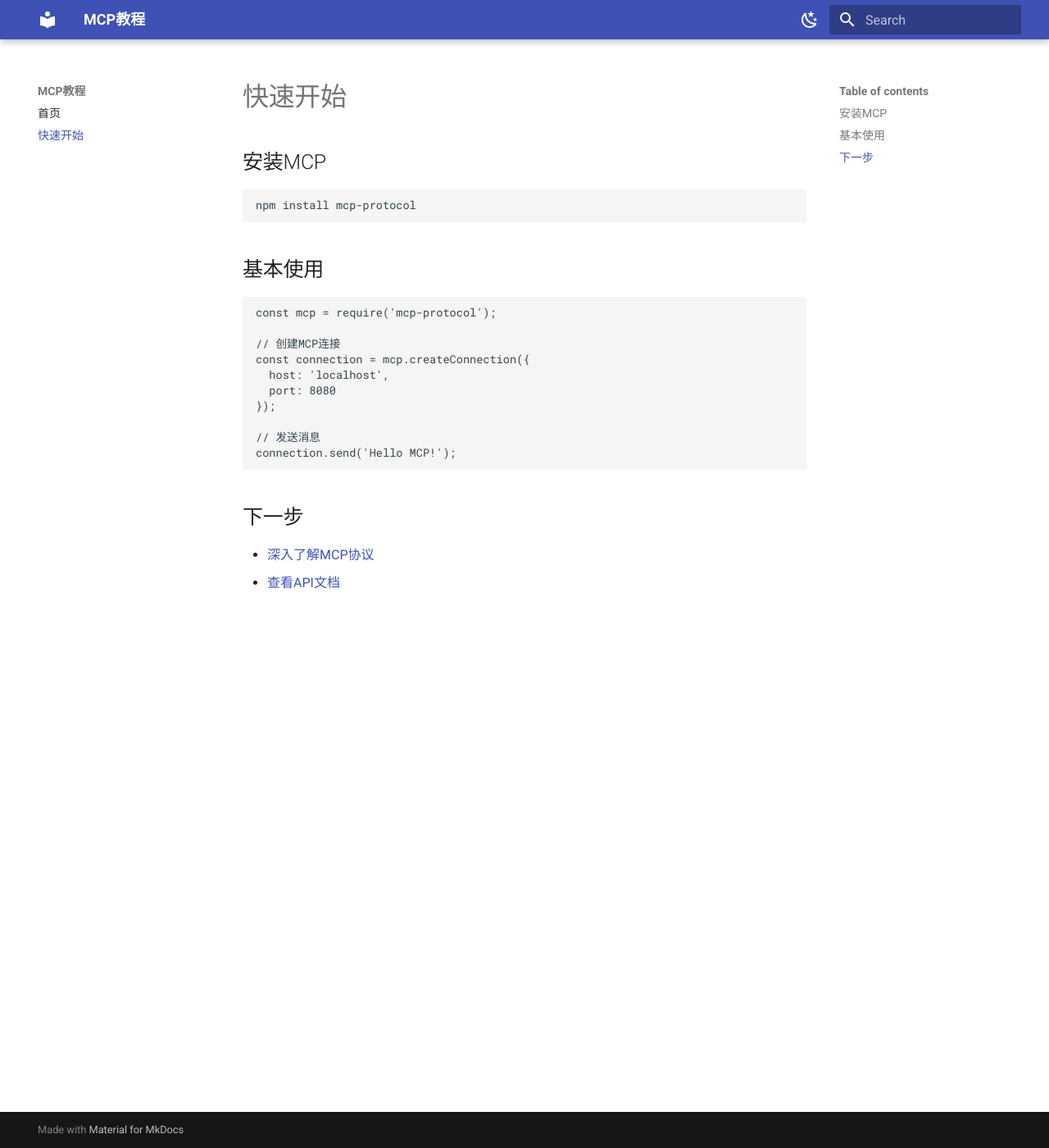
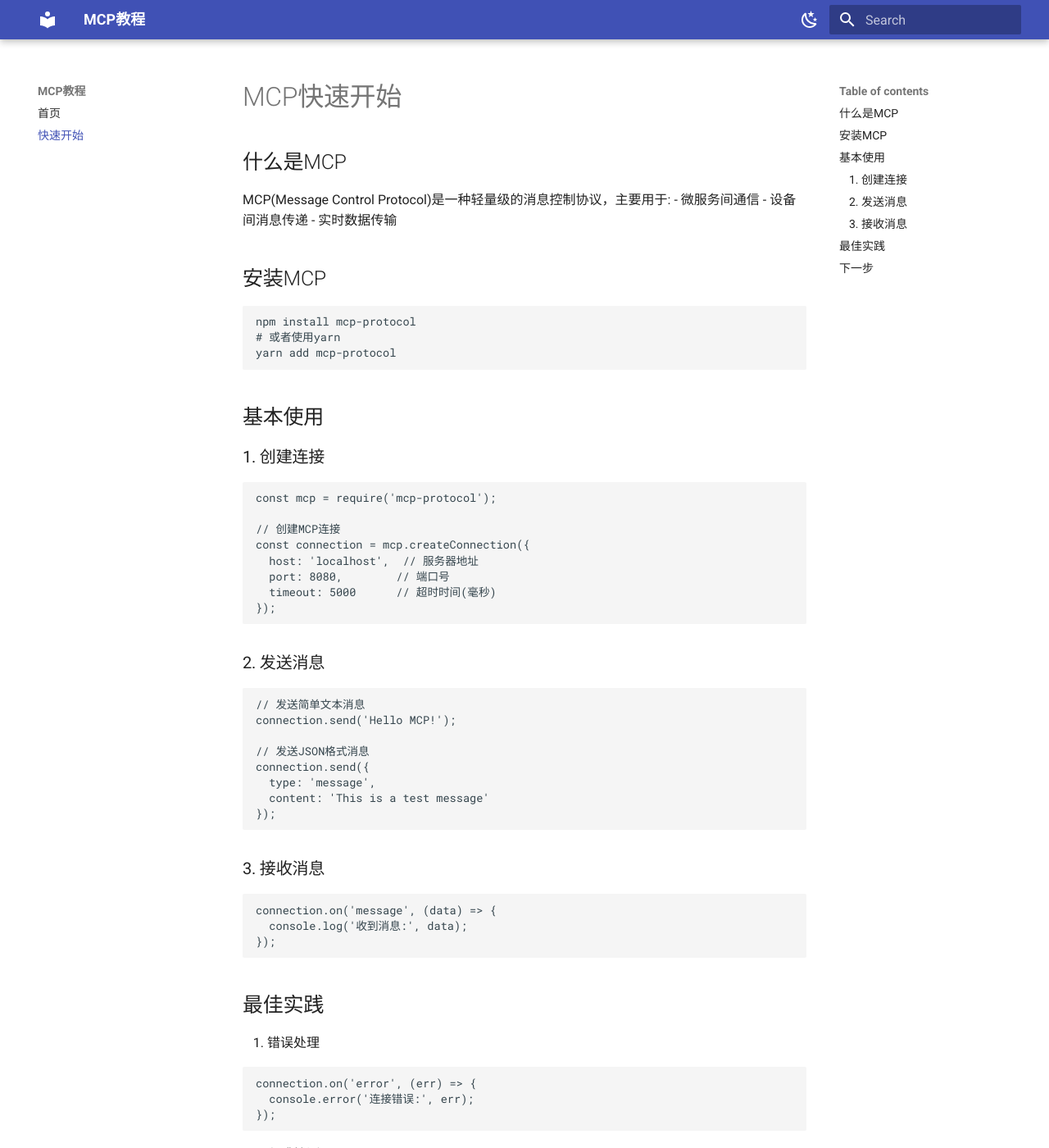
Before and after one commit to zhihongecnu/mcp-tutorial, an MkDocs documentation site: the page built from docs/getting-started.md, in a window 1280 px wide and 1400 px high. Shown: the whole window at 82% size. Built offline with MkDocs 1.6.1 and Material for MkDocs 9.7.7, drawn with Linux system fonts in a browser that asks for light colours; some of the changed text lies outside the part shown.

Commit message:
更新getting-started.md文档，增加详细说明和示例代码

````diff
--- a/docs/getting-started.md
+++ b/docs/getting-started.md
@@ -1,24 +1,68 @@
-# 快速开始
+# MCP快速开始
+
+## 什么是MCP
+
+MCP(Message Control Protocol)是一种轻量级的消息控制协议，主要用于:
+- 微服务间通信
+- 设备间消息传递
+- 实时数据传输
 
 ## 安装MCP
 
 ```bash
 npm install mcp-protocol
+# 或者使用yarn
+yarn add mcp-protocol
 ```
 
 ## 基本使用
 
+### 1. 创建连接
 ```javascript
 const mcp = require('mcp-protocol');
 
 // 创建MCP连接
 const connection = mcp.createConnection({
-  host: 'localhost',
-  port: 8080
+  host: 'localhost',  // 服务器地址
+  port: 8080,        // 端口号
+  timeout: 5000      // 超时时间(毫秒)
 });
+```
 
-// 发送消息
+### 2. 发送消息
+```javascript
+// 发送简单文本消息
 connection.send('Hello MCP!');
+
+// 发送JSON格式消息
+connection.send({
+  type: 'message',
+  content: 'This is a test message'
+});
+```
+
+### 3. 接收消息
+```javascript
+connection.on('message', (data) => {
+  console.log('收到消息:', data);
+});
+```
+
+## 最佳实践
+
+1. 错误处理
+```javascript
+connection.on('error', (err) => {
+  console.error('连接错误:', err);
+});
+```
+
+2. 心跳检测
+```javascript
+// 每30秒发送心跳包
+setInterval(() => {
+  connection.send('PING');
+}, 30000);
 ```
 
 ## 下一步
````
